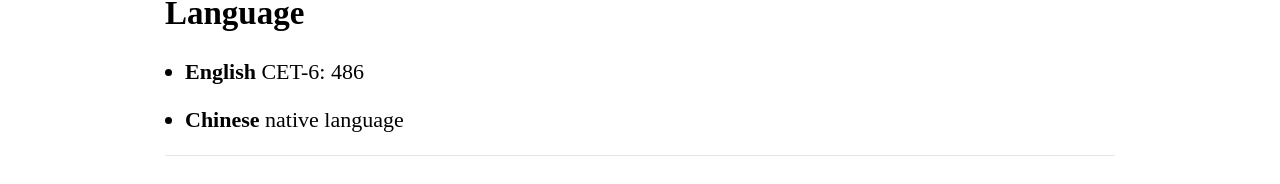
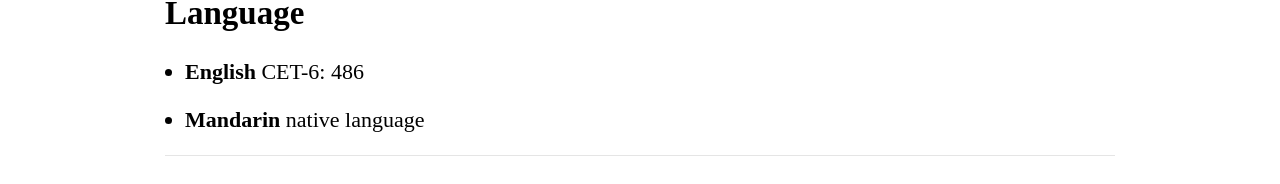
Before and after one commit to aloeordown/huiliu, a Jekyll site: the page built from index.md, in a window 1280 px wide. Shown: the part 1565-1749 px from the top of the page. Built offline with Jekyll 4.4.1, drawn with Linux system fonts in a browser that asks for light colours; our own code applies the rules of GitHub Pages for plain Markdown files.

Commit message:
Update index.md

```diff
--- a/index.md
+++ b/index.md
@@ -54,4 +54,4 @@ Java, Python, C/C++, HTML/CSS, Xtext, Xtend, React, Latex, Git, Markdown.
 
 - **English** CET-6: 486
 
-- **Chinese** native language
+- **Mandarin** native language
```
